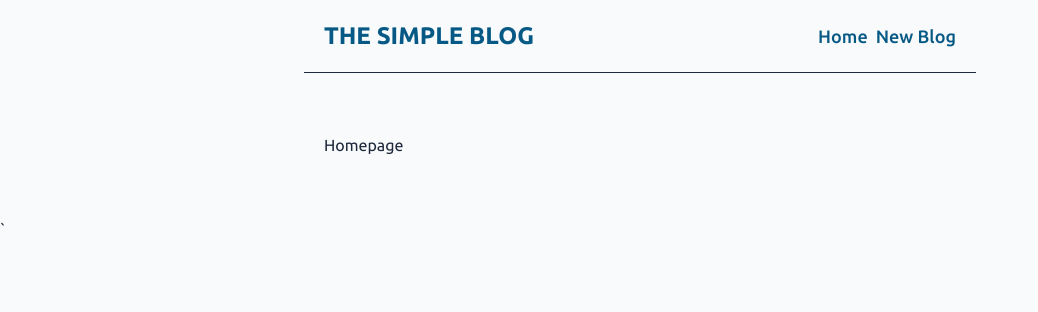
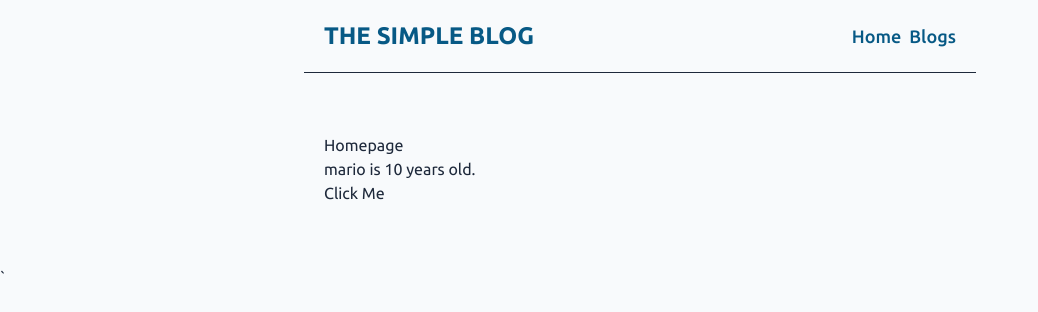
Before and after one commit to thes3interdev/slp-simple-blog-website, a React (Create React App) app: page / in a window 1280 px wide. Shown: the top 312 px of the page, without its empty margins (0-1038 px from the left). Built offline with nearby package versions, Linux system fonts and the light colour scheme.

Commit message:
chore: using state (useState hook).

```diff
--- a/src/components/Navbar.js
+++ b/src/components/Navbar.js
@@ -4,9 +4,7 @@ const Navbar = () => {
 			<h1 className="navbar-header">The Simple Blog</h1>
 			<div className="navbar-links">
 				<a href="/">Home</a>
-				<a href="/create" className="navbar-button">
-					New Blog
-				</a>
+				<a href="/create">Blogs</a>
 			</div>
 		</nav>
 	);
--- a/src/pages/Home.js
+++ b/src/pages/Home.js
@@ -1,7 +1,21 @@
+import { useState } from 'react';
+
 const Home = () => {
+	const [name, setName] = useState('mario');
+	const [age, setAge] = useState(10);
+
+	const handleClick = () => {
+		setName('luigi');
+		setAge(30);
+	};
+
 	return (
 		<div className="home">
 			<h2>Homepage</h2>
+			<p>
+				{name} is {age} years old.
+			</p>
+			<button onClick={handleClick}>Click Me</button>
 		</div>
 	);
 };
```
